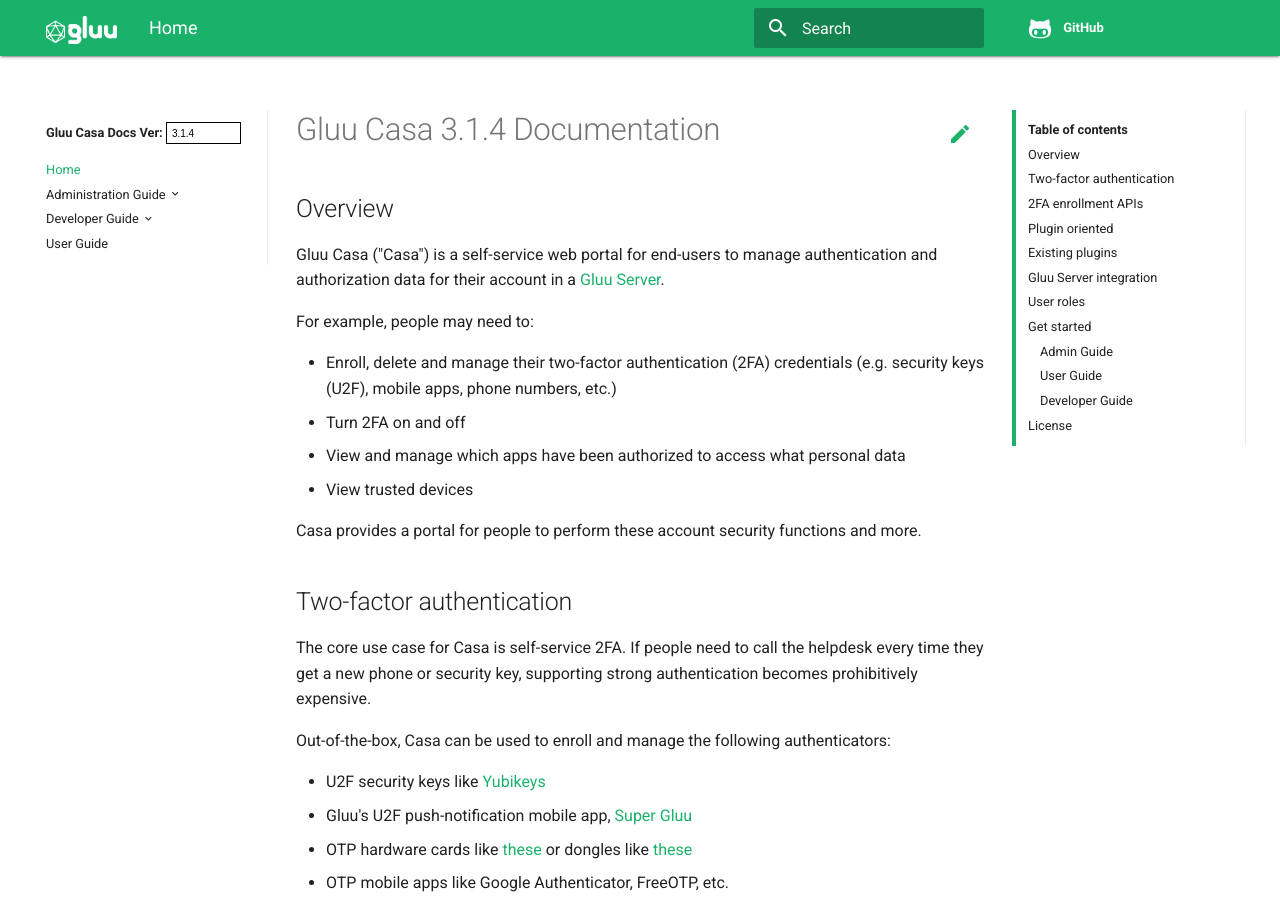
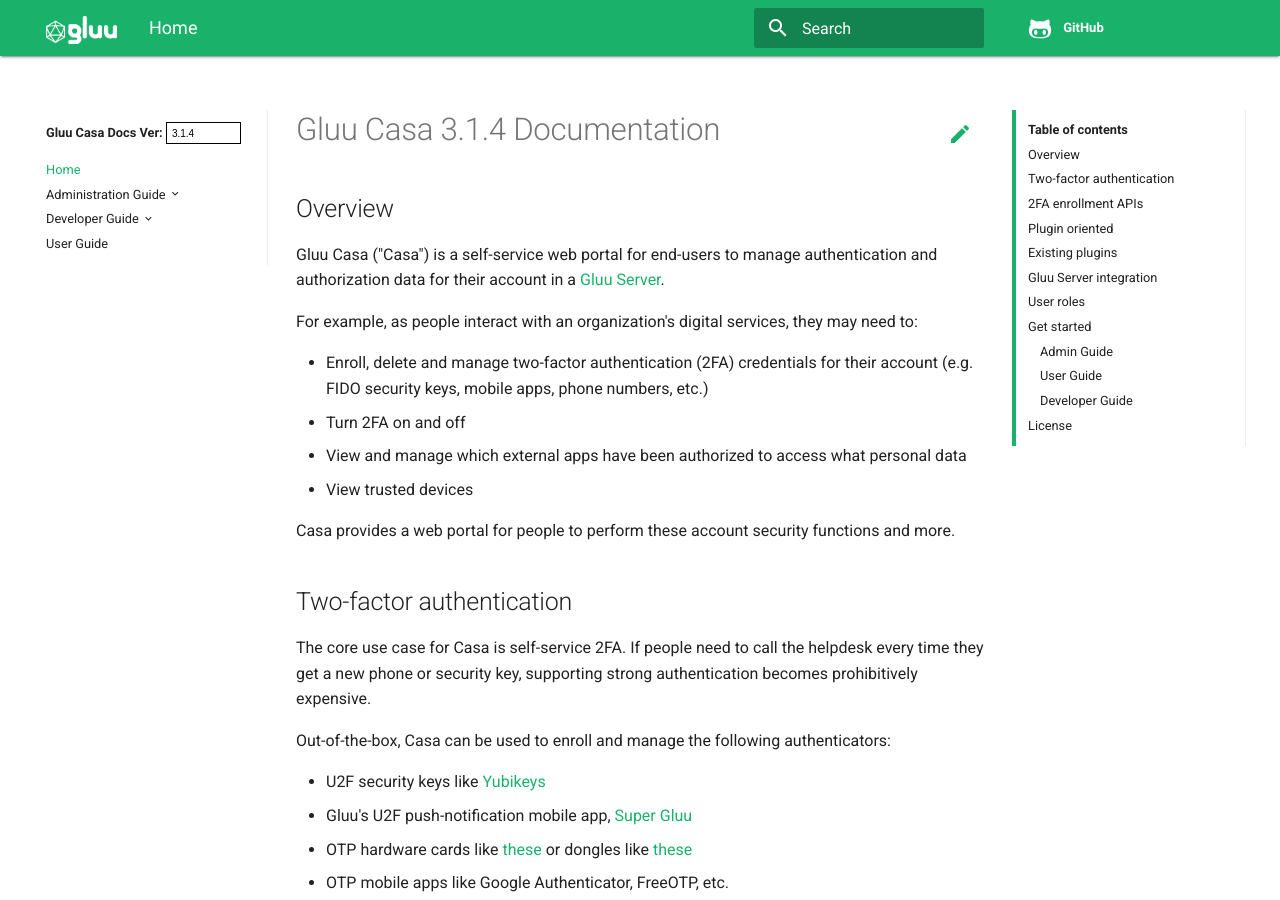
Before and after one commit to shmorri/docs-casa-prod, an MkDocs documentation site: the page built from docs/source/index.md, in a window 1280 px wide and 900 px high. Built offline with MkDocs 1.6.1, drawn with Linux system fonts in a browser that asks for light colours; old or Windows-style settings are respelled for this version of MkDocs.

Commit message:
minor adjustments

```diff
--- a/docs/source/index.md
+++ b/docs/source/index.md
@@ -4,14 +4,14 @@
 
 Gluu Casa ("Casa") is a self-service web portal for end-users to manage authentication and authorization data for their account in a [Gluu Server](https://gluu.org/docs/ce).
 
-For example, people may need to:
+For example, as people interact with an organization's digital services, they may need to:
 
-- Enroll, delete and manage their two-factor authentication (2FA) credentials (e.g. security keys (U2F), mobile apps, phone numbers, etc.)
+- Enroll, delete and manage two-factor authentication (2FA) credentials for their account (e.g. FIDO security keys, mobile apps, phone numbers, etc.)
 - Turn 2FA on and off
-- View and manage which apps have been authorized to access what personal data
+- View and manage which external apps have been authorized to access what personal data
 - View trusted devices
 
-Casa provides a portal for people to perform these account security functions and more.
+Casa provides a web portal for people to perform these account security functions and more.
 
 ## Two-factor authentication
 
```
